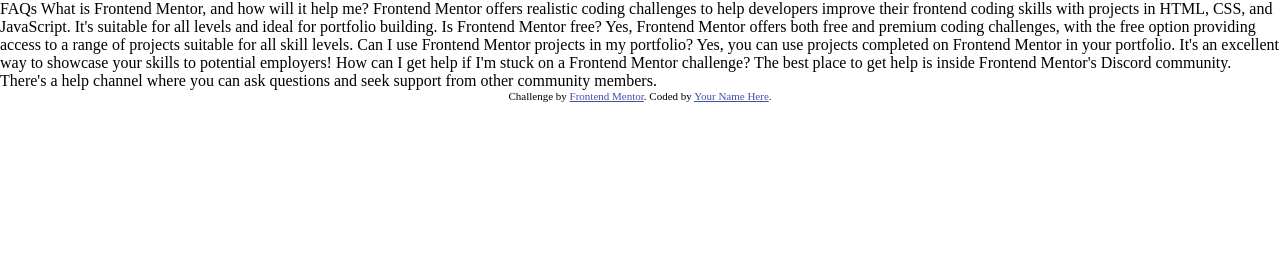
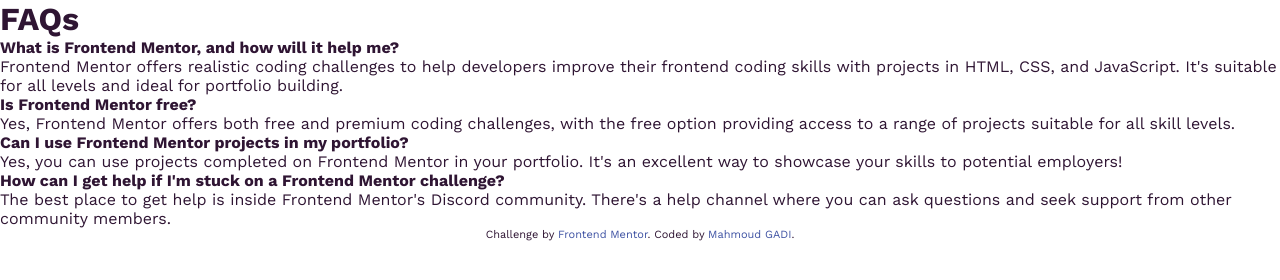
Before and after one commit to mahmoudgadi/faq-accordion, a plain HTML site: page index.html in a window 1280 px wide. Drawn offline with Linux system fonts and the light colour scheme.

Commit message:
Base structure HTML + Début CSS

```diff
--- a/assets/css/style.css
+++ b/assets/css/style.css
@@ -1,7 +1,15 @@
-* {
+:root {
+  --White: #fff;
+  --Light-pink: #f9f0ff;
+  --Grayish-purple: #8c6991;
+  --Dark-purple: #2f1533;
+}
+*,
+a {
   box-sizing: border-box;
   margin: 0;
   padding: 0;
+  text-decoration: none;
 }
 @font-face {
   font-family: "WorkSans";
@@ -11,6 +19,11 @@
   font-family: "WorkSansItalic";
   src: url(../fonts/WorkSans-Italic-VariableFont_wght.ttf);
 }
+body {
+  font-family: "WorkSans";
+  color: var(--Dark-purple);
+  font-size: 1rem;
+}
 
 /* --- FOOTER --- */
 .attribution {
@@ -18,5 +31,5 @@
   text-align: center;
 }
 .attribution a {
-  color: hsl(228, 45%, 44%);
+  color: #3e52a3;
 }
--- a/index.html
+++ b/index.html
@@ -14,25 +14,51 @@
     <title>Frontend Mentor | FAQ Accordion</title>
   </head>
   <body>
-    FAQs What is Frontend Mentor, and how will it help me? Frontend Mentor
-    offers realistic coding challenges to help developers improve their frontend
-    coding skills with projects in HTML, CSS, and JavaScript. It's suitable for
-    all levels and ideal for portfolio building. Is Frontend Mentor free? Yes,
-    Frontend Mentor offers both free and premium coding challenges, with the
-    free option providing access to a range of projects suitable for all skill
-    levels. Can I use Frontend Mentor projects in my portfolio? Yes, you can use
-    projects completed on Frontend Mentor in your portfolio. It's an excellent
-    way to showcase your skills to potential employers! How can I get help if
-    I'm stuck on a Frontend Mentor challenge? The best place to get help is
-    inside Frontend Mentor's Discord community. There's a help channel where you
-    can ask questions and seek support from other community members.
+    <main>
+      <div class="card-container">
+        <h1 class="card-title">FAQs</h1>
+        <div class="faq-container">
+          <h4 class="faq-title">
+            What is Frontend Mentor, and how will it help me?
+          </h4>
+          <span>
+            Frontend Mentor offers realistic coding challenges to help
+            developers improve their frontend coding skills with projects in
+            HTML, CSS, and JavaScript. It's suitable for all levels and ideal
+            for portfolio building.</span
+          >
+          <h4 class="faq-title">Is Frontend Mentor free?</h4>
+          <span
+            >Yes, Frontend Mentor offers both free and premium coding
+            challenges, with the free option providing access to a range of
+            projects suitable for all skill levels.</span
+          >
+          <h4 class="faq-title">
+            Can I use Frontend Mentor projects in my portfolio?
+          </h4>
+          <span
+            >Yes, you can use projects completed on Frontend Mentor in your
+            portfolio. It's an excellent way to showcase your skills to
+            potential employers!</span
+          >
+          <h4 class="faq-title">
+            How can I get help if I'm stuck on a Frontend Mentor challenge?
+          </h4>
+          <span
+            >The best place to get help is inside Frontend Mentor's Discord
+            community. There's a help channel where you can ask questions and
+            seek support from other community members.</span
+          >
+        </div>
+      </div>
+    </main>
 
-    <div class="attribution">
+    <footer class="attribution">
       Challenge by
       <a href="https://www.frontendmentor.io?ref=challenge" target="_blank"
         >Frontend Mentor</a
-      >. Coded by <a href="#">Your Name Here</a>.
-    </div>
+      >. Coded by <a href="#">Mahmoud GADI</a>.
+    </footer>
     <script src="index.js"></script>
   </body>
 </html>
```
